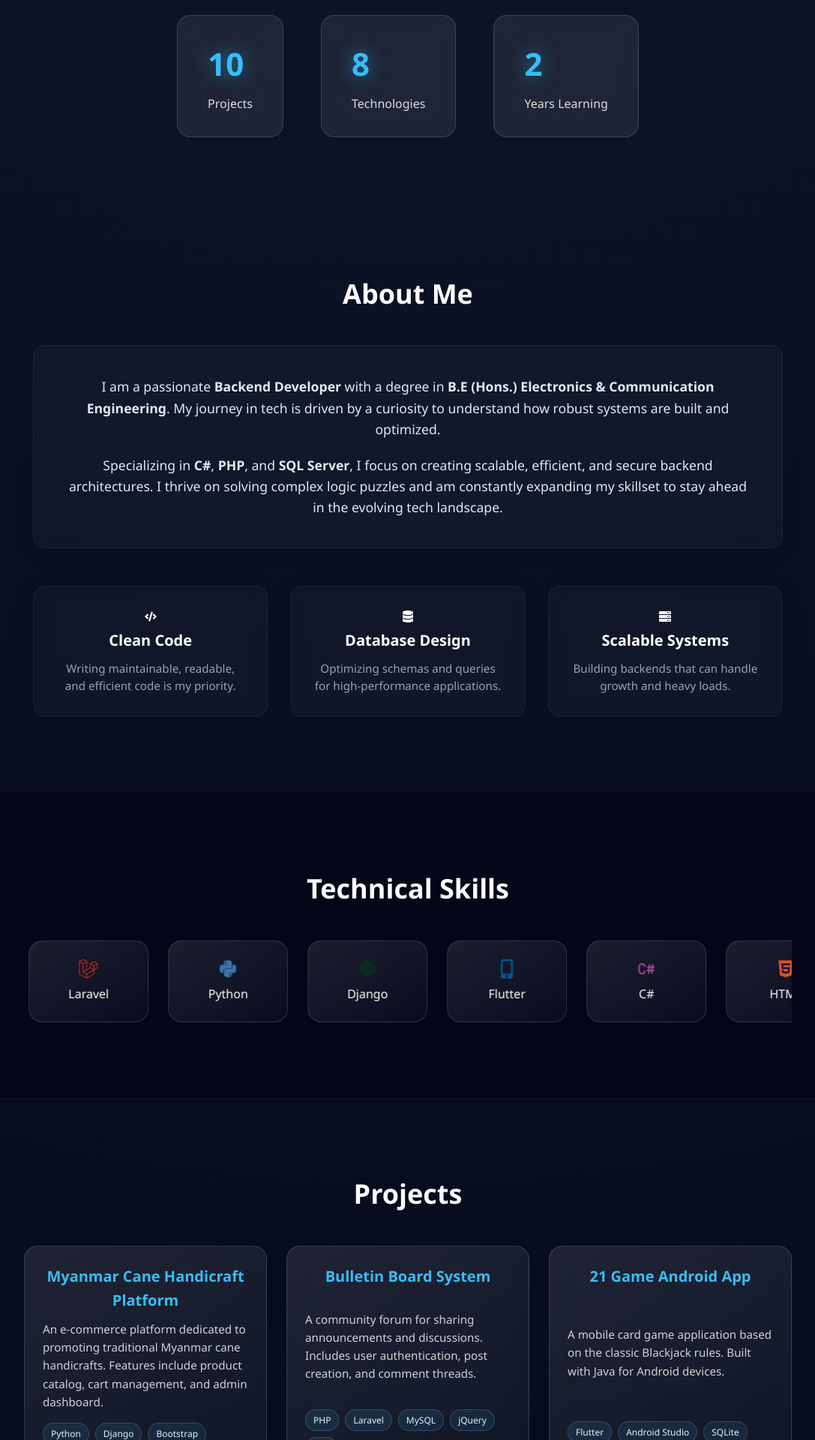
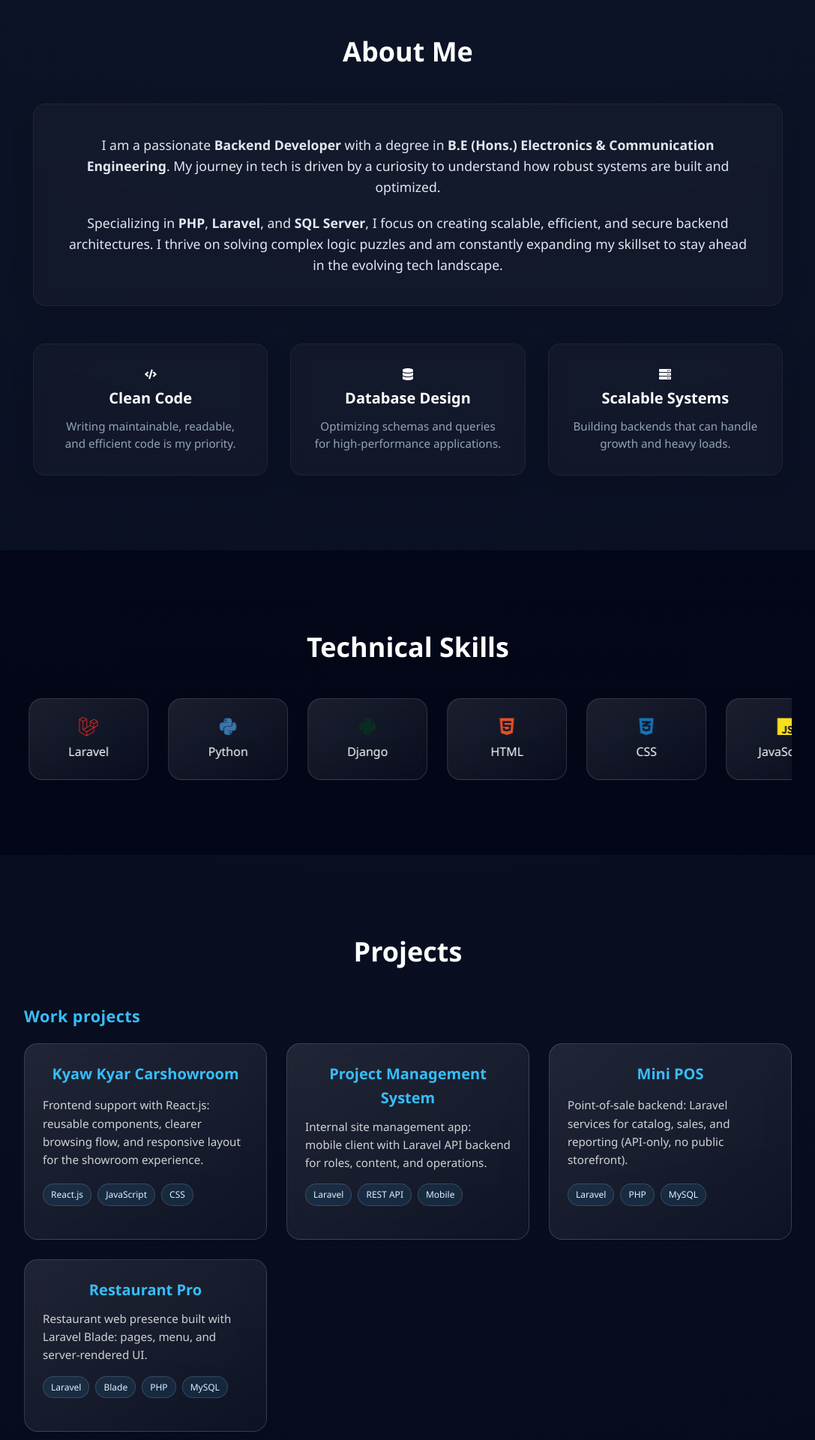
Before and after one commit to Rocky29122001/portfolio, a React (Vite) app: page / in a window 1280 px wide. Shown: the part 860-2780 px from the top of the page at 75% size, without its empty margins (96-1183 px from the left). Built offline with nearby package versions, Linux system fonts and the light colour scheme.

Commit message:
projects add

```diff
--- a/index.html
+++ b/index.html
@@ -2,7 +2,7 @@
 <html lang="en">
   <head>
     <meta charset="UTF-8" />
-    <link rel="icon" type="image/svg+xml" href="/vite.svg" />
+    <link rel="icon" type="image/svg+xml" href="/logo.svg" />
     <meta name="viewport" content="width=device-width, initial-scale=1.0" />
     <title>Naing Khant | Portfolio</title>
   </head>
--- a/src/App.jsx
+++ b/src/App.jsx
@@ -6,7 +6,6 @@ import About from "./components/About";
 import Skills from "./components/Skills";
 import Projects from "./components/Projects";
 import Contact from "./components/Contact";
-import Stat from "./components/Stat";
 
 function App() {
   const year = new Date().getFullYear();
@@ -31,7 +30,6 @@ function App() {
     <>
       <Navbar />
       <Hero />
-      <Stat />
       <About />
       <Skills />
       <Projects />
--- a/src/components/About.jsx
+++ b/src/components/About.jsx
@@ -23,7 +23,7 @@ const About = () => {
                         My journey in tech is driven by a curiosity to understand how robust systems are built and optimized.
                     </p>
                     <p>
-                        Specializing in <strong>C#</strong>, <strong>PHP</strong>, and <strong>SQL Server</strong>, I focus on creating scalable, efficient, and secure backend architectures.
+                        Specializing in <strong>PHP</strong>, <strong>Laravel</strong>, and <strong>SQL Server</strong>, I focus on creating scalable, efficient, and secure backend architectures.
                         I thrive on solving complex logic puzzles and am constantly expanding my skillset to stay ahead in the evolving tech landscape.
                     </p>
                 </Motion.div>
--- a/src/components/FloatingIcons.jsx
+++ b/src/components/FloatingIcons.jsx
@@ -1,6 +1,5 @@
 import { motion as Motion } from "framer-motion";
-import { FaHtml5, FaCss3Alt, FaJs, FaPhp, FaLaravel, FaGithub, FaPython } from "react-icons/fa";
-import { TbBrandCSharp } from "react-icons/tb";
+import { FaHtml5, FaCss3Alt, FaJs, FaPhp, FaLaravel, FaGithub, FaPython, FaReact } from "react-icons/fa";
 
 const icons = [
     { Icon: FaHtml5, color: "#e34f26", top: "15%", left: "10%", delay: 0 },
@@ -10,7 +9,7 @@ const icons = [
     { Icon: FaLaravel, color: "#ff2d20", top: "10%", left: "70%", delay: 3 },
     { Icon: FaGithub, color: "#ffffff", top: "85%", left: "40%", delay: 5 },
     { Icon: FaPython, color: "#306998", top: "40%", left: "5%", delay: 2.5 },
-    { Icon: TbBrandCSharp, color: "#9b4993", top: "50%", left: "90%", delay: 1.5 },
+    { Icon: FaReact, color: "#61dafb", top: "50%", left: "90%", delay: 1.5 },
 ];
 
 const floatAnimation = {
--- a/src/components/Navbar.jsx
+++ b/src/components/Navbar.jsx
@@ -28,7 +28,10 @@ const Navbar = () => {
 
     return (
         <header>
-            <div className="logo">Naing Khant</div>
+            <a href="#home" className="logo logo-with-mark" onClick={() => setOpen(false)} aria-label="Naing Khant home">
+                <img src="/logo.svg" width="40" height="40" alt="" />
+                <span>Naing Khant</span>
+            </a>
 
             <nav className={open ? "active" : ""} role="navigation" aria-label="Primary">
                 <a
--- a/src/components/Projects.jsx
+++ b/src/components/Projects.jsx
@@ -1,40 +1,16 @@
 import { motion as Motion } from "framer-motion";
 import { fadeUp, stagger } from "../animations";
+import { workProjects, academicProjects } from "../data/projects";
 
-const projects = [
-    {
-        title: "Myanmar Cane Handicraft Platform",
-        desc: "An e-commerce platform dedicated to promoting traditional Myanmar cane handicrafts. Features include product catalog, cart management, and admin dashboard.",
-        tags: ["Python", "Django", "Bootstrap", "JavaScript"],
-        link: "#"
-    },
-    {
-        title: "Bulletin Board System",
-        desc: "A community forum for sharing announcements and discussions. Includes user authentication, post creation, and comment threads.",
-        tags: ["PHP", "Laravel", "MySQL","jQuery", "CSS"],
-        link: "#"
-    },
-    {
-        title: "21 Game Android App",
-        desc: "A mobile card game application based on the classic Blackjack rules. Built with Java for Android devices.",
-        tags: ["Flutter", "Android Studio", "SQLite"],
-        link: "#"
-    }
-];
-
-const Projects = () => (
-    <section className="section" id="projects">
-        <Motion.h2 variants={fadeUp} initial="hidden" whileInView="show">
-            Projects
-        </Motion.h2>
-
+const ProjectGrid = ({ items, showDetail }) => (
   <Motion.div
     className="project-box"
     variants={stagger}
     initial="hidden"
     whileInView="show"
+    viewport={{ once: true, amount: 0.2 }}
   >
-            {projects.map(p => (
+    {items.map((p) => (
       <Motion.article
         key={p.title}
         className="project-card glass"
@@ -44,18 +20,55 @@ const Projects = () => (
         <div className="project-header">{p.title}</div>
         <p className="project-desc">{p.desc}</p>
         <div className="project-tags">
-                        {p.tags.map(t => (
+          {p.tags.map((t) => (
             <span key={t} className="tag">
               {t}
             </span>
           ))}
         </div>
+        {showDetail && p.showDetail !== false && p.link ? (
           <a href={p.link} className="btn project-btn" aria-label={`View ${p.title}`}>
             View Project
           </a>
+        ) : null}
       </Motion.article>
     ))}
   </Motion.div>
+);
+
+const Projects = () => (
+  <section className="section" id="projects">
+    <Motion.h2 variants={fadeUp} initial="hidden" whileInView="show" viewport={{ once: true }}>
+      Projects
+    </Motion.h2>
+
+    <div className="projects-groups">
+      <div className="projects-group">
+        <Motion.h3
+          className="projects-group-title"
+          variants={fadeUp}
+          initial="hidden"
+          whileInView="show"
+          viewport={{ once: true }}
+        >
+          Work projects
+        </Motion.h3>
+        <ProjectGrid items={workProjects} showDetail={false} />
+      </div>
+
+      <div className="projects-group">
+        <Motion.h3
+          className="projects-group-title"
+          variants={fadeUp}
+          initial="hidden"
+          whileInView="show"
+          viewport={{ once: true }}
+        >
+          Academic projects
+        </Motion.h3>
+        <ProjectGrid items={academicProjects} showDetail />
+      </div>
+    </div>
   </section>
 );
 
--- a/src/components/Skills.jsx
+++ b/src/components/Skills.jsx
@@ -9,9 +9,9 @@ import {
     FaCss3Alt,
     FaBootstrap,
     FaDatabase,
-    FaMobileAlt
+    FaReact,
 } from "react-icons/fa";
-import { TbBrandCSharp } from "react-icons/tb";
+import { SiFlutter } from "react-icons/si";
 
 const Skills = () => {
     const skills = [
@@ -19,11 +19,11 @@ const Skills = () => {
         { label: "Laravel", Icon: FaLaravel, color: "#FF2D20" },
         { label: "Python", Icon: FaPython, color: "#3776AB" },
         { label: "Django", Icon: FaPython, color: "#092E20" },
-        { label: "Flutter", Icon: FaMobileAlt, color: "#02569B" },
-        { label: "C#", Icon: TbBrandCSharp, color: "#9b4993" },
         { label: "HTML", Icon: FaHtml5, color: "#E34F26" },
         { label: "CSS", Icon: FaCss3Alt, color: "#1572B6" },
         { label: "JavaScript", Icon: FaJs, color: "#F7DF1E" },
+        { label: "React", Icon: FaReact, color: "#61DAFB" },
+        { label: "Flutter", Icon: SiFlutter, color: "#54C5F8" },
         { label: "jQuery", Icon: FaJs, color: "#0769AD" },
         { label: "MySQL", Icon: FaDatabase, color: "#00618A" },
         { label: "SQL Server", Icon: FaDatabase, color: "#CC2927" },
--- a/src/components/Stat.jsx
+++ /dev/null
@@ -1,48 +0,0 @@
-import { motion as Motion } from "framer-motion";
-import { fadeUp } from "../animations";
-import { useEffect, useRef } from "react";
-
-const Counter = ({ target }) => {
-    const ref = useRef(null);
-
-    useEffect(() => {
-        if (!ref.current) return;
-        let count = 0;
-        const update = () => {
-            if (!ref.current) return;
-            count += target / 80;
-            if (count < target) {
-                ref.current.innerText = Math.ceil(count);
-                requestAnimationFrame(update);
-            } else {
-                ref.current.innerText = target;
-            }
-        };
-        update();
-    }, [target]);
-
-    return <h2 ref={ref} className="glow">0</h2>;
-};
-
-const Stat = () => (
-    <section className="stats">
-        {[
-            { n: 10, t: "Projects" },
-            { n: 8, t: "Technologies" },
-            { n: 2, t: "Years Learning" }
-        ].map(item => (
-            <Motion.div
-                key={item.t}
-                className="stat-box glass"
-                variants={fadeUp}
-                initial="hidden"
-                whileInView="show"
-            >
-                <Counter target={item.n} />
-                <p>{item.t}</p>
-            </Motion.div>
-        ))}
-    </section>
-);
-
-export default Stat;
--- a/src/components/Typing.jsx
+++ b/src/components/Typing.jsx
@@ -3,8 +3,8 @@ import { useEffect, useState } from "react";
 const texts = [
     "Backend Developer",
     "Web Developer",
-    "C# Developer",
-    "PHP Developer"
+    "PHP Developer",
+    "Laravel Developer"
 ];
 
 const Typing = () => {
--- /dev/null
+++ b/src/data/projects.js
@@ -0,0 +1,55 @@
+/**
+ * Work = professional delivery. Academic = coursework / learning.
+ * Work items omit detail links (no public case-study page).
+ */
+
+export const workProjects = [
+  {
+    title: "Kyaw Kyar Carshowroom",
+    desc: "Frontend support with React.js: reusable components, clearer browsing flow, and responsive layout for the showroom experience.",
+    tags: ["React.js", "JavaScript", "CSS"],
+    showDetail: false,
+  },
+  {
+    title: "Project Management System",
+    desc: "Internal site management app: mobile client with Laravel API backend for roles, content, and operations.",
+    tags: ["Laravel", "REST API", "Mobile"],
+    showDetail: false,
+  },
+  {
+    title: "Mini POS",
+    desc: "Point-of-sale backend: Laravel services for catalog, sales, and reporting (API-only, no public storefront).",
+    tags: ["Laravel", "PHP", "MySQL"],
+    showDetail: false,
+  },
+  {
+    title: "Restaurant Pro",
+    desc: "Restaurant web presence built with Laravel Blade: pages, menu, and server-rendered UI.",
+    tags: ["Laravel", "Blade", "PHP", "MySQL"],
+    showDetail: false,
+  },
+];
+
+export const academicProjects = [
+  {
+    title: "Myanmar Cane Handicraft Platform",
+    desc: "E-commerce platform for traditional Myanmar cane crafts: product catalog, cart, and admin dashboard.",
+    tags: ["Python", "Django", "Bootstrap", "JavaScript"],
+    link: "#",
+    showDetail: true,
+  },
+  {
+    title: "Bulletin Board System",
+    desc: "Community forum with authentication, posts, and comment threads for announcements and discussion.",
+    tags: ["PHP", "Laravel", "MySQL", "jQuery", "CSS"],
+    link: "#",
+    showDetail: true,
+  },
+  {
+    title: "21 Game Android App",
+    desc: "Mobile card game based on classic Blackjack rules, with local persistence and responsive UI.",
+    tags: ["Android Studio", "SQLite", "Mobile"],
+    link: "#",
+    showDetail: true,
+  },
+];
--- a/src/index.css
+++ b/src/index.css
@@ -48,6 +48,23 @@ header {
   font-weight: 700;
   color: var(--primary);
   letter-spacing: 0.5px;
+  text-decoration: none;
+}
+
+.logo-with-mark {
+  display: inline-flex;
+  align-items: center;
+  gap: 12px;
+}
+
+.logo-with-mark img {
+  display: block;
+  flex-shrink: 0;
+  border-radius: 10px;
+}
+
+.logo-with-mark span {
+  color: var(--primary);
 }
 
 nav a {
@@ -305,6 +322,22 @@ nav a:hover::after {
   display: grid;
   grid-template-columns: repeat(auto-fit, minmax(280px, 1fr));
   gap: 26px;
+}
+
+.projects-groups {
+  display: flex;
+  flex-direction: column;
+  gap: 48px;
+  margin-top: 8px;
+}
+
+.projects-group-title {
+  font-size: 1.35rem;
+  font-weight: 700;
+  color: var(--primary);
+  text-align: left;
+  margin-bottom: 18px;
+  letter-spacing: 0.02em;
 }
 
 .skill-card,
```
Also changed, not shown: public/logo.svg (added). Lines whose indentation alone changed are shown as unchanged.
